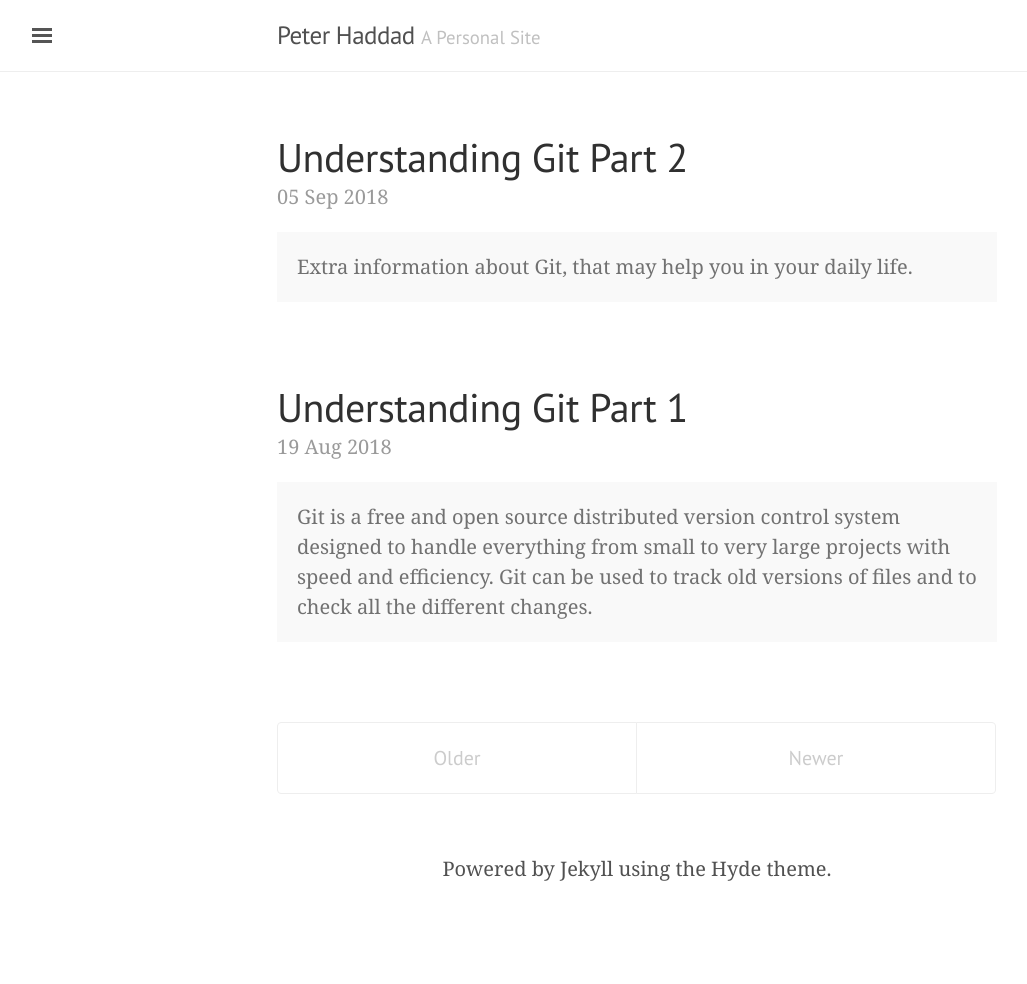
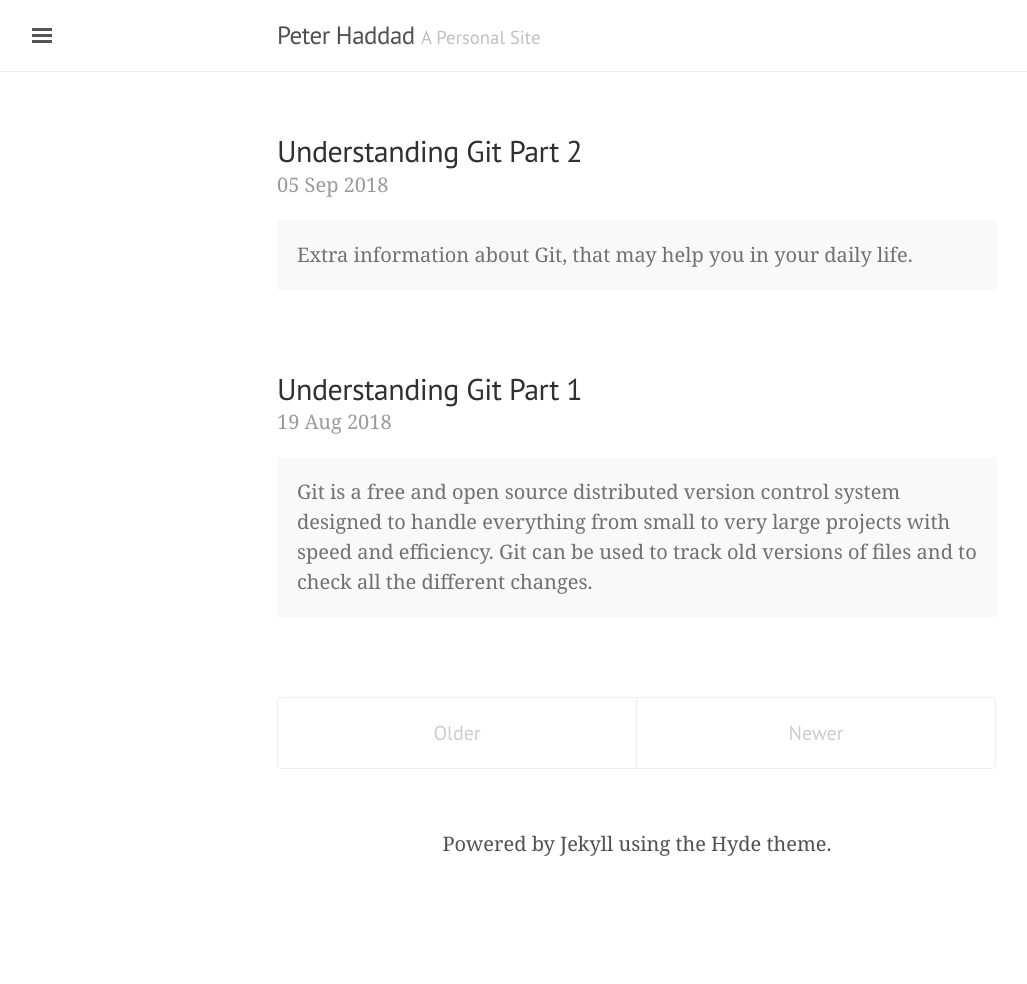
Before and after one commit to aximilli1212/peterhdd.github.io, a Jekyll site: the page built from index.html, in a window 1280 px wide. Shown: the whole page, without its empty margins (3-1030 px from the left). Built offline with Jekyll 4.4.1, drawn with Linux system fonts in a browser that asks for light colours; nearby versions of some CDN libraries; after the commit the page ends 959 px from its top, so only the background shows below that.

Commit message:
fixed title size

```diff
--- a/_layouts/post.html
+++ b/_layouts/post.html
@@ -3,13 +3,13 @@ layout: default
 ---
 
 <div class="post">
-  <h1 class="post-title">{{ page.title }}</h1>
+  <h2 class="post-title">{{ page.title }}</h2>
   <span class="post-date">{{ page.date | date_to_string }}</span>
   {{ content }}
 </div>
 
 <div class="related">
-  <h2>Related Posts</h2>
+  <h3>Related Posts</h3>
   <ul class="related-posts">
     {% for post in site.related_posts limit:3 %}
       <li>
--- a/index.html
+++ b/index.html
@@ -6,11 +6,11 @@ title: Home
 <div class="posts">
   {% for post in site.posts %}
   <div class="post">
-    <h1 class="post-title">
+    <h2 class="post-title">
       <a href="{{ post.url }}">
         {{ post.title }}
       </a>
-    </h1>
+    </h2>
 
     <span class="post-date">{{ post.date | date_to_string }}</span>
 
```
